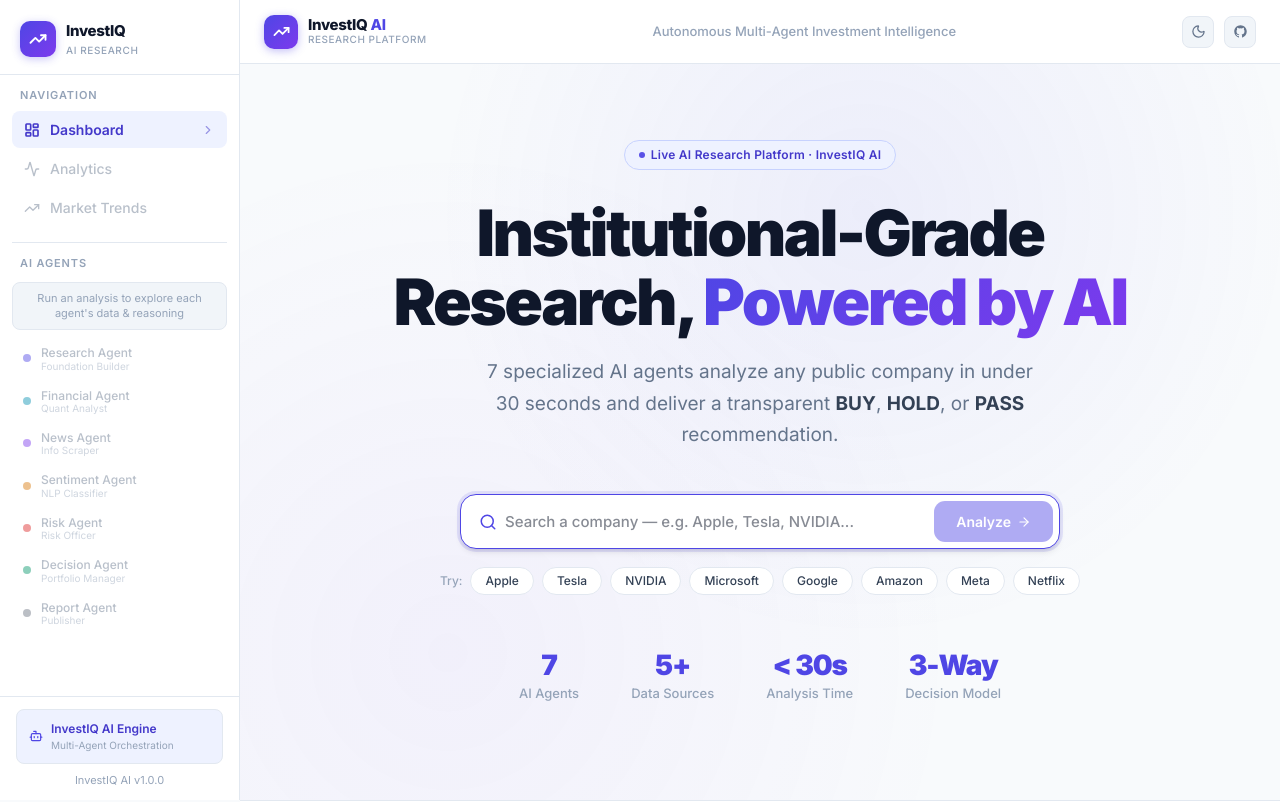
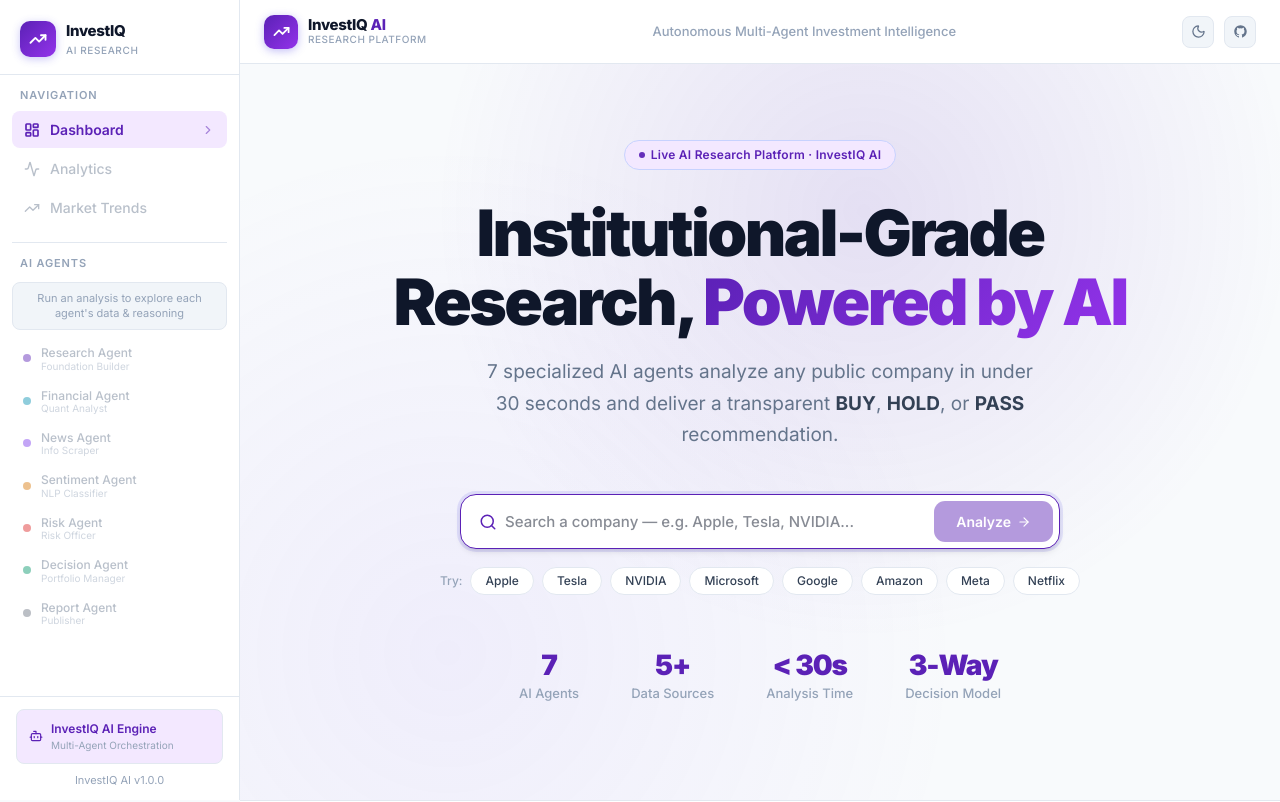
Before and after one commit to PavanKalyan1430/INVEST-IQ-INVESTMENT-RESEARCH-AGENT-, a Next.js app: page / in a window 1280 px wide. Shown: the top 802 px of the page. Built offline with nearby package versions, Linux system fonts and the light colour scheme.

Commit message:
UI Tweaks: Intensify violet/lavender, fix hardcoded greyish backgrounds in dark mode

```diff
--- a/src/app/globals.css
+++ b/src/app/globals.css
@@ -15,11 +15,11 @@
   --border: #E2E8F0;
   --border-strong: #CBD5E1;
 
-  /* Accents */
-  --accent: #4F46E5;
-  --accent-hover: #4338CA;
-  --accent-light: #EEF2FF;
-  --accent-text: #4338CA;
+  /* Accents - Deep Violet (Intense) */
+  --accent: #5B21B6;      /* Deep purple */
+  --accent-hover: #4C1D95; /* Darker purple */
+  --accent-light: #F3E8FF; /* Lavender blush */
+  --accent-text: #5B21B6;
 
   /* Semantic */
   --buy: #059669;
@@ -49,21 +49,21 @@
 }
 
 .dark {
-  /* Backgrounds — true premium black */
+  /* Backgrounds — true premium OLED black */
   --bg: #000000;
-  --surface: #0A0A0A;
-  --surface-2: #141414;
-  --surface-hover: #1A1A1A;
+  --surface: #050505;
+  --surface-2: #111111;
+  --surface-hover: #161616;
 
   /* Borders */
-  --border: #222222;
-  --border-strong: #333333;
+  --border: #1F1F1F;
+  --border-strong: #2D2D2D;
 
-  /* Accents */
-  --accent: #6366F1;
-  --accent-hover: #818CF8;
-  --accent-light: rgba(99, 102, 241, 0.15);
-  --accent-text: #A5B4FC;
+  /* Accents - Intense Lavender (Neon) */
+  --accent: #8B5CF6;      /* Bright purple */
+  --accent-hover: #A78BFA; /* Lighter lavender */
+  --accent-light: rgba(139, 92, 246, 0.2); /* Deep translucent lavender */
+  --accent-text: #C4B5FD; /* Soft lavender */
 
   /* Semantic */
   --buy: #10B981;
--- a/src/components/AgentDetailView.tsx
+++ b/src/components/AgentDetailView.tsx
@@ -28,7 +28,7 @@
   research: {
     label: "Research Agent",
     role: "Foundation Builder",
-    color: "#4F46E5",
+    color: "var(--accent)",
     icon: Search,
     description: "The first agent to execute in the pipeline. It maps the company's entire public footprint — business model, products, competitors, strengths, and weaknesses — by combining real-time web search with structured company profile data.",
     workflow: "1. Calls Tavily Search API with `search_depth: advanced` returning 5 optimized results.\n2. Calls Finnhub Company Profile API to get name, industry, market cap, exchange.\n3. Concatenates both into a grounded context string (~1,200 tokens).\n4. Sends context to Gemini 2.5 Flash with a CFA analyst persona and strict JSON schema enforcement.\n5. Returns structured CompanyResearch object to LangGraph state.",
@@ -115,7 +115,7 @@
 function renderValue(val: any, depth = 0): React.ReactNode {
   if (val === null || val === undefined) return <span style={{ color: "var(--text-4)" }}>—</span>;
   if (typeof val === "string") return <span style={{ color: "var(--text-2)" }}>{val}</span>;
-  if (typeof val === "number") return <span style={{ color: "#4F46E5", fontWeight: 700 }}>{val}</span>;
+  if (typeof val === "number") return <span style={{ color: "var(--accent)", fontWeight: 700 }}>{val}</span>;
   if (Array.isArray(val)) {
     if (val.length === 0) return <span style={{ color: "var(--text-4)" }}>[ ]</span>;
     if (typeof val[0] === "string") {
--- a/src/components/AnalyticsView.tsx
+++ b/src/components/AnalyticsView.tsx
@@ -109,7 +109,7 @@
                 formatter={(v: any) => [`$${Number(v).toFixed(1)}B`, ""]}
               />
               <Legend wrapperStyle={{ fontSize: 12 }} />
-              <Bar dataKey="revenue" name="Revenue" fill="#4F46E5" radius={[4, 4, 0, 0]} />
+              <Bar dataKey="revenue" name="Revenue" fill="var(--accent)" radius={[4, 4, 0, 0]} />
               <Bar dataKey="profit" name="Profit" fill="#059669" radius={[4, 4, 0, 0]} />
               <Bar dataKey="debt" name="Debt" fill="#DC2626" radius={[4, 4, 0, 0]} />
             </BarChart>
@@ -159,7 +159,7 @@
               <PolarGrid stroke="var(--border)" />
               <PolarAngleAxis dataKey="subject" tick={{ fontSize: 11, fill: "var(--text-3)" }} />
               <PolarRadiusAxis angle={30} domain={[0, 100]} tick={{ fontSize: 10, fill: "var(--text-4)" }} />
-              <Radar name={companyName} dataKey="A" stroke="#4F46E5" fill="#4F46E5" fillOpacity={0.2} strokeWidth={2} />
+              <Radar name={companyName} dataKey="A" stroke="var(--accent)" fill="var(--accent)" fillOpacity={0.2} strokeWidth={2} />
               <Tooltip contentStyle={{ background: "var(--surface)", border: "1px solid var(--border)", borderRadius: 8, fontSize: 12 }} />
             </RadarChart>
           </ResponsiveContainer>
--- a/src/components/Hero.tsx
+++ b/src/components/Hero.tsx
@@ -15,7 +15,7 @@
 }
 
 const AGENTS = [
-  { name: "Research Agent", icon: SearchIcon, color: "#4F46E5", desc: "Searches the web and fetches the company profile, business model, and competitive landscape." },
+  { name: "Research Agent", icon: SearchIcon, color: "var(--accent)", desc: "Searches the web and fetches the company profile, business model, and competitive landscape." },
   { name: "Financial Agent", icon: BarChart3, color: "#0891B2", desc: "Ingests 3 years of balance sheets and income statements to score financial health." },
   { name: "News Agent", icon: Database, color: "#7C3AED", desc: "Aggregates the latest global headlines and classifies news tone." },
   { name: "Sentiment Agent", icon: MessageSquare, color: "#D97706", desc: "Scores market sentiment as Bullish, Bearish, or Neutral from news flows." },
@@ -29,7 +29,7 @@
     step: "01",
     title: "Enter a Company",
     desc: "Type any publicly listed company name or ticker symbol into the search bar.",
-    color: "#4F46E5",
+    color: "var(--accent)",
   },
   {
     step: "02",
@@ -96,7 +96,7 @@
         {/* Background glow */}
         <div style={{
           position: "absolute", inset: 0,
-          backgroundImage: "radial-gradient(circle at 60% 20%, rgba(79,70,229,0.07) 0%, transparent 50%), radial-gradient(circle at 20% 80%, rgba(124,58,237,0.05) 0%, transparent 50%)",
+          backgroundImage: "radial-gradient(circle at 60% 20%, rgba(91,33,182,0.12) 0%, transparent 50%), radial-gradient(circle at 20% 80%, rgba(139,92,246,0.08) 0%, transparent 50%)",
           pointerEvents: "none",
         }} />
 
@@ -125,7 +125,7 @@
           }}
         >
           Institutional-Grade Research,{" "}
-          <span style={{ background: "linear-gradient(135deg, #4F46E5, #7C3AED)", WebkitBackgroundClip: "text", WebkitTextFillColor: "transparent", backgroundClip: "text" }}>
+          <span style={{ background: "linear-gradient(135deg, var(--accent), #9333EA)", WebkitBackgroundClip: "text", WebkitTextFillColor: "transparent", backgroundClip: "text" }}>
             Powered by AI
           </span>
         </h1>
--- a/src/components/Navbar.tsx
+++ b/src/components/Navbar.tsx
@@ -53,7 +53,7 @@
             width: 34,
             height: 34,
             borderRadius: 10,
-            background: "linear-gradient(135deg, #4F46E5 0%, #7C3AED 100%)",
+            background: "linear-gradient(135deg, var(--accent) 0%, #9333EA 100%)",
             display: "flex",
             alignItems: "center",
             justifyContent: "center",
@@ -195,9 +195,9 @@
             textDecoration: "none",
           }}
           onMouseEnter={(e) => {
-            (e.currentTarget as HTMLElement).style.background = "#0F172A";
-            (e.currentTarget as HTMLElement).style.color = "white";
-            (e.currentTarget as HTMLElement).style.borderColor = "#0F172A";
+            (e.currentTarget as HTMLElement).style.background = "var(--text)";
+            (e.currentTarget as HTMLElement).style.color = "var(--bg)";
+            (e.currentTarget as HTMLElement).style.borderColor = "var(--text)";
           }}
           onMouseLeave={(e) => {
             (e.currentTarget as HTMLElement).style.background = "var(--surface-2)";
--- a/src/components/Sidebar.tsx
+++ b/src/components/Sidebar.tsx
@@ -22,7 +22,7 @@
 ];
 
 const agents: { label: string; key: AgentKey; color: string; role: string }[] = [
-  { label: "Research Agent", key: "research", color: "#4F46E5", role: "Foundation Builder" },
+  { label: "Research Agent", key: "research", color: "var(--accent)", role: "Foundation Builder" },
   { label: "Financial Agent", key: "financial", color: "#0891B2", role: "Quant Analyst" },
   { label: "News Agent", key: "news", color: "#7C3AED", role: "Info Scraper" },
   { label: "Sentiment Agent", key: "sentiment", color: "#D97706", role: "NLP Classifier" },
@@ -74,7 +74,7 @@
               width: 36,
               height: 36,
               borderRadius: 10,
-              background: "linear-gradient(135deg, #4F46E5 0%, #7C3AED 100%)",
+              background: "linear-gradient(135deg, var(--accent) 0%, #9333EA 100%)",
               display: "flex",
               alignItems: "center",
               justifyContent: "center",
```
Also changed, not shown: src/components/MarketAnalytics.tsx (+10 -10 lines).
